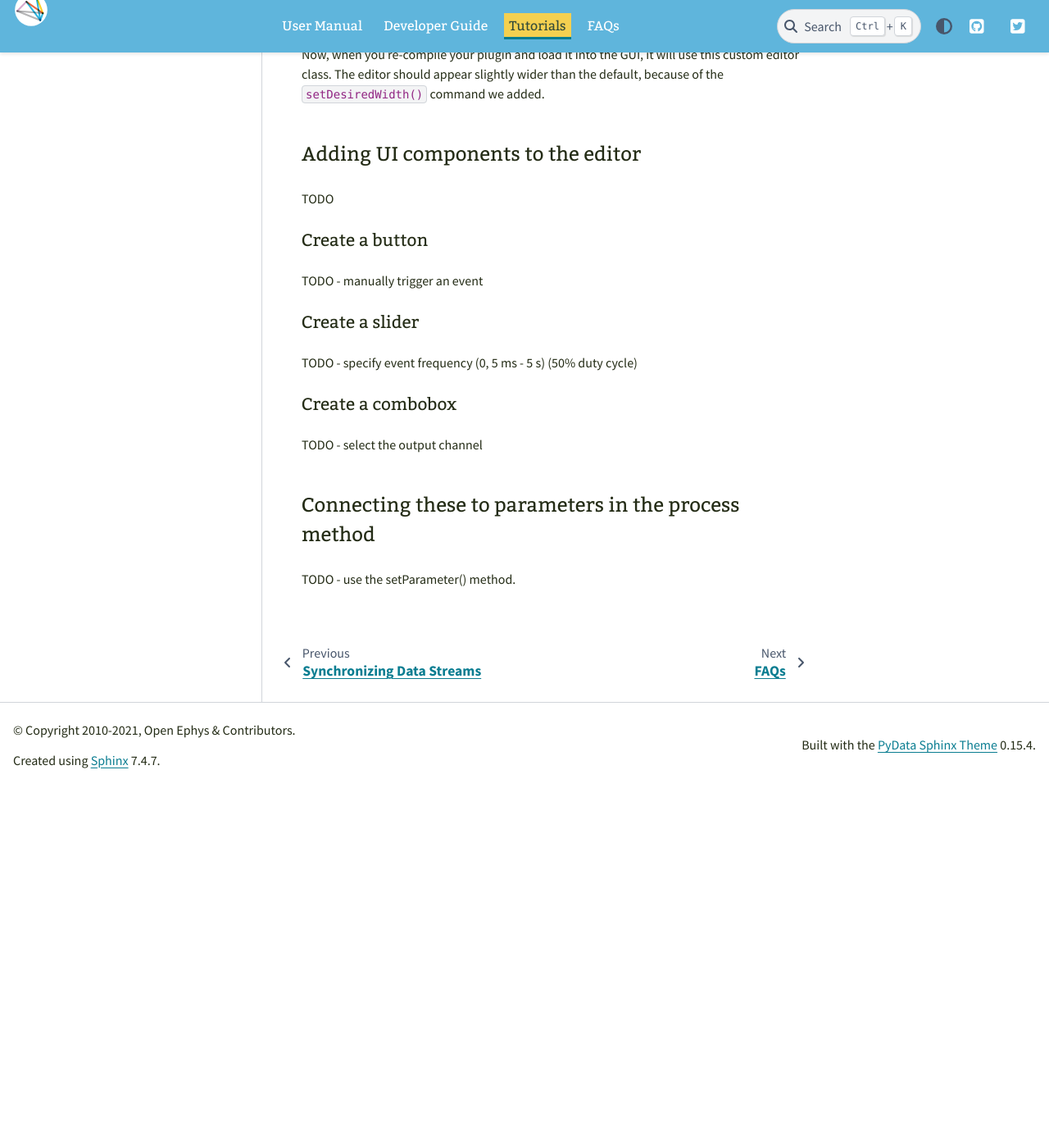
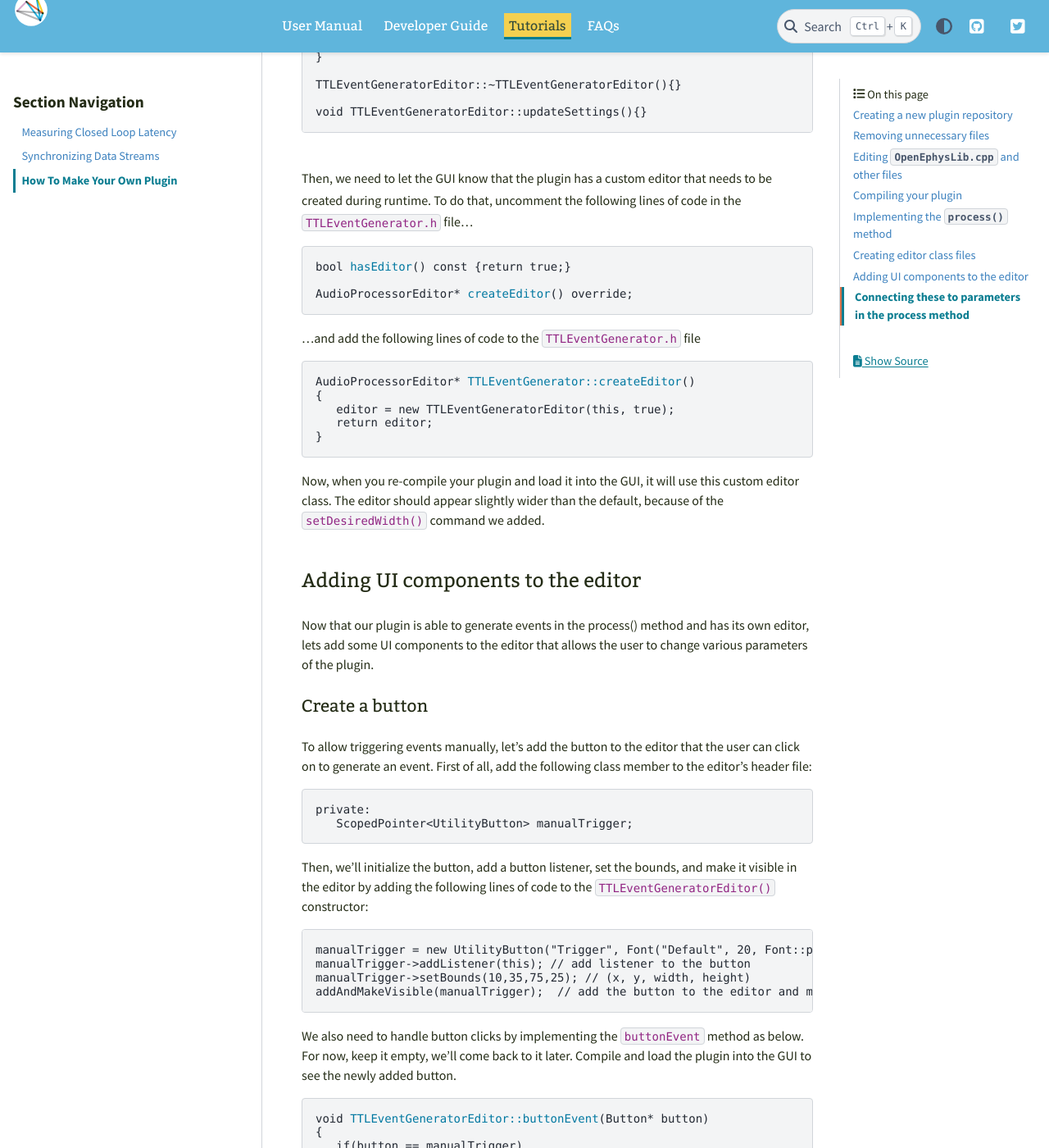
Before and after one commit to open-ephys/gui-docs, a Sphinx documentation site: the page built from source/Tutorials/How-To-Make-Your-Own-Plugin.rst, in a window 1280 px wide and 1400 px high, scrolled down 6278 px. Shown: the whole window at 82% size. Built offline with Sphinx 7.4.7 and the PyData theme 0.15.4, drawn with Linux system fonts in a browser that asks for light colours; before the commit the page ends 7251 px from its top, so only the background shows below that; some of the changed text lies outside the part shown.

Commit message:
[Tutorial] make your own plugin updates

```diff
--- a/source/Tutorials/How-To-Make-Your-Own-Plugin.rst
+++ b/source/Tutorials/How-To-Make-Your-Own-Plugin.rst
@@ -47,7 +47,7 @@
             README.md
 
 
-Removing unncessary files
+Removing unnecessary files
 #################################
 
 Since :code:`TTL Events` is going to be a "Filter" processor, remove all the files from the :file:`Source` directory except :file:`OpenEphysLib.cpp`, :file:`ProcessorPlugin.cpp`, and :file:`ProcessorPlugin.h` files.
@@ -81,10 +81,10 @@
 Compiling your plugin
 ########################
 
-At this point, you should be able to compile your plugin and load it into the GUI.
+At this point, you should be able to compile your plugin and load it into the GUI. We advise you to compile the plugin every time you make changes, so that it is easier for you to identify what changes broke the code, if it happens.
 
-TODO: Add compilation instructions
------------------------------------
+To compile the plugin, please follow the os-specific instructions as mentioned on the :ref:`compiling plugins <compilingplugins>` page.
+
 
 Implementing the :code:`process()` method
 ##########################################
@@ -99,9 +99,11 @@
 
    void createEventChannels() override;
 
-   void startAcquisition() override;
+   bool enable() override;
 
    EventChannel* eventChannel; // pointer to our event channel
+
+   int outputChannel;  // channel to overlay events
 
    int sampleRate; // holds the sample rate for incoming data
 
@@ -146,10 +148,12 @@
 
 .. code-block:: c++
 
-   void TTLGenerator::startAcquisition()
+   bool TTLGenerator::enable()
    {
       counter = 0;
       state = false;
+
+      return isEnabled;
    }
 
 Now, we are ready to add events in our process function:
@@ -241,30 +245,158 @@
 
    void TTLEventGeneratorEditor::updateSettings(){}
 
+|
+| Then, we need to let the GUI know that the plugin has a custom editor that needs to be created during runtime. To do that, uncomment the following lines of code in the :code:`TTLEventGenerator.h` file...
+
+.. code-block:: c++
+
+   bool hasEditor() const {return true;}
+
+   AudioProcessorEditor* createEditor() override;
+
+
+...and add the following lines of code to the :code:`TTLEventGenerator.h` file
+
+.. code-block:: c++
+
+   AudioProcessorEditor* TTLEventGenerator::createEditor()
+   {
+      editor = new TTLEventGeneratorEditor(this, true);
+      return editor;
+   }
 
 Now, when you re-compile your plugin and load it into the GUI, it will use this custom editor class. The editor should appear slightly wider than the default, because of the :code:`setDesiredWidth()` command we added.
 
 Adding UI components to the editor
 ####################################
 
-TODO
+Now that our plugin is able to generate events in the process() method and has its own editor, lets add some UI components to the editor that allows the user to change various parameters of the plugin.
 
 Create a button
 ----------------
 
-TODO - manually trigger an event
+To allow triggering events manually, let's add the button to the editor that the user can click on to generate an event. First of all, add the following class member to the editor's header file:
+
+.. code-block:: c++
+
+   private:
+      ScopedPointer<UtilityButton> manualTrigger;
+
+Then, we'll initialize the button, add a button listener, set the bounds, and make it visible in the editor by adding the following lines of code to the :code:`TTLEventGeneratorEditor()` constructor:
+
+.. code-block:: c++
+
+   manualTrigger = new UtilityButton("Trigger", Font("Default", 20, Font::plain)); // button text, font to use
+   manualTrigger->addListener(this); // add listener to the button
+   manualTrigger->setBounds(10,35,75,25); // (x, y, width, height)
+   addAndMakeVisible(manualTrigger);  // add the button to the editor and make it visible
+
+We also need to handle button clicks by implementing the :code:`buttonEvent` method as below. For now, keep it empty, we'll come back to it later. Compile and load the plugin into the GUI to see the newly added button.
+
+.. code-block:: c++
+
+   void TTLEventGeneratorEditor::buttonEvent(Button* button)
+   {
+      if(button == manualTrigger)
+      {
+         // Do something
+      }
+   }
+
+.. image:: ../_static/images/tutorials/makeyourownplugin/button.png
+  :alt: Create a button
 
 Create a slider
 ----------------
 
-TODO - specify event frequency (0, 5 ms - 5 s)
-(50% duty cycle)
+To automatically generate events at certain intervals/frequency, lets add a slider with a range of event frequency between 5ms to 5000ms. Add the following function declaration and class member to the editor's header file:
+
+.. code-block:: c++
+
+   public:
+      void sliderEvent(Slider* slider) override; // handle slider change events
+
+   private:
+      ScopedPointer<Slider> eventFrequency;
+	   ScopedPointer<Label> frequencyLabel;
+
+Then, we'll initialize the slider, set range, set bounds, add a listener, add a label and make the slider and label visible by adding the following lines of code to the :code:`TTLEventGeneratorEditor()` constructor:
+
+.. code-block:: c++
+
+   eventFrequency = new Slider();
+	eventFrequency->setRange (5, 5000, 5);  // range between 5ms to 5000ms with 5ms intervals
+	eventFrequency->setTextValueSuffix (" ms");
+	eventFrequency->addListener (this);
+	eventFrequency->setBounds(25, 85, 200, 25);
+	addAndMakeVisible (eventFrequency);
+
+	frequencyLabel = new Label("FrequencyLabel", "Frequency");
+	frequencyLabel->attachToComponent(eventFrequency, false);
+	addAndMakeVisible(frequencyLabel);
+
+We also need to handle slider value changes by implementing the :code:`sliderEvent` method. For now, keep it empty, we'll come back to it later. Compile and load the plugin into the GUI to see the newly added slider.
+
+.. code-block:: c++
+
+   void TTLEventGeneratorEditor::sliderEvent(Slider* slider)
+   {
+      if(slider == eventFrequency)
+      {
+         // Do something
+      }
+   }
+
+.. image:: ../_static/images/tutorials/makeyourownplugin/slider.png
+  :alt: Create a slider
 
 Create a combobox
 ------------------
 
-TODO - select the output channel
+To select which channel to generate and show events in, a combobox needs to be created. This will allow the user to select an output channel from a drop-down menu. First, add :code:`ComboBox::Listener` as a base class to :code:`TTLEventGeneratorEditor` as that is not added by GenericEditor unlike button and slider listener classes. Then, add the following function declaration and class members to the editor's header file:
 
+.. code-block:: c++
+
+   public:
+      void comboBoxChanged(ComboBox* comboBox) override;
+
+   private:
+      ScopedPointer<ComboBox> outputChannel;
+	   ScopedPointer<Label> outputLabel;
+
+Then, initialize the combobox, add output channels to the list, set bounds, add listener, add label and make it visible by adding the following lines of code to the :code:`TTLEventGeneratorEditor()` constructor:
+
+.. code-block:: c++
+
+   outputChannel = new ComboBox();
+
+	for (int chan = 1; chan <= 8; chan++)
+        outputChannel->addItem(String(chan), chan);
+
+    outputChannel->setSelectedId(1);
+    outputChannel->setBounds(50,35,50,25);
+    outputChannel->setTooltip("Output event channel");
+    outputChannel->addListener(this);
+    addAndMakeVisible(outputChannel);
+
+	outputLabel = new Label("Channel Label", "OUT");
+	outputLabel->attachToComponent(outputChannel, true);
+   addAndMakeVisible(outputLabel);
+
+Just like the button and slider, We also need to handle slider value changes by implementing the :code:`comboBoxChanged` method. For now, keep it empty, we'll come back to it later. Compile and load the plugin into the GUI to see the newly added combobox.
+
+.. code-block:: c++
+
+   void TTLEventGeneratorEditor::comboBoxChanged(ComboBox* comboBox)
+   {
+      if(comboBox == outputChannel)
+      {
+         // Do something
+      }
+   }
+
+.. image:: ../_static/images/tutorials/makeyourownplugin/combobox.png
+  :alt: Create a combobox
 
 Connecting these to parameters in the process method
 #####################################################
```
Also changed, not shown: other parts of source/Tutorials/How-To-Make-Your-Own-Plugin.rst (+1 -1 lines), source/_static/images/tutorials/makeyourownplugin/button.png (added), source/_static/images/tutorials/makeyourownplugin/combobox.png (added), source/_static/images/tutorials/makeyourownplugin/slider.png (added).
